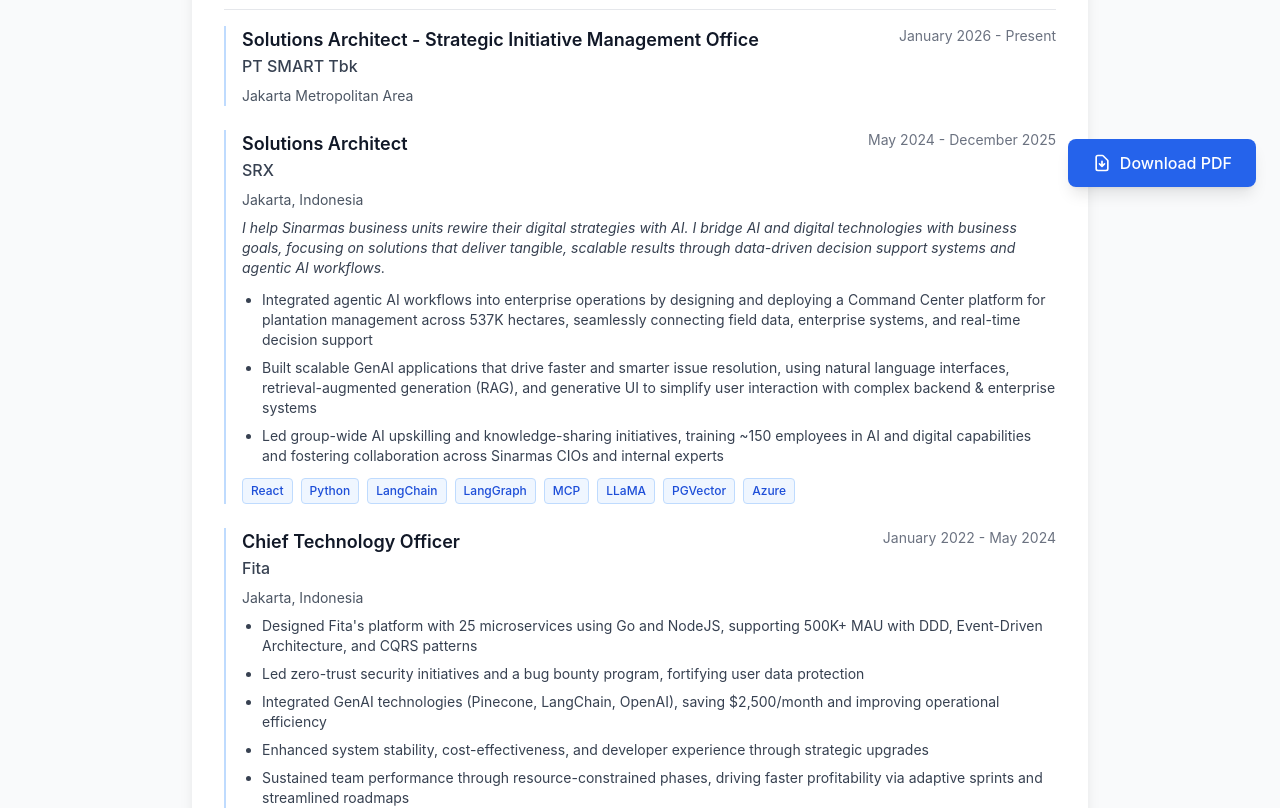
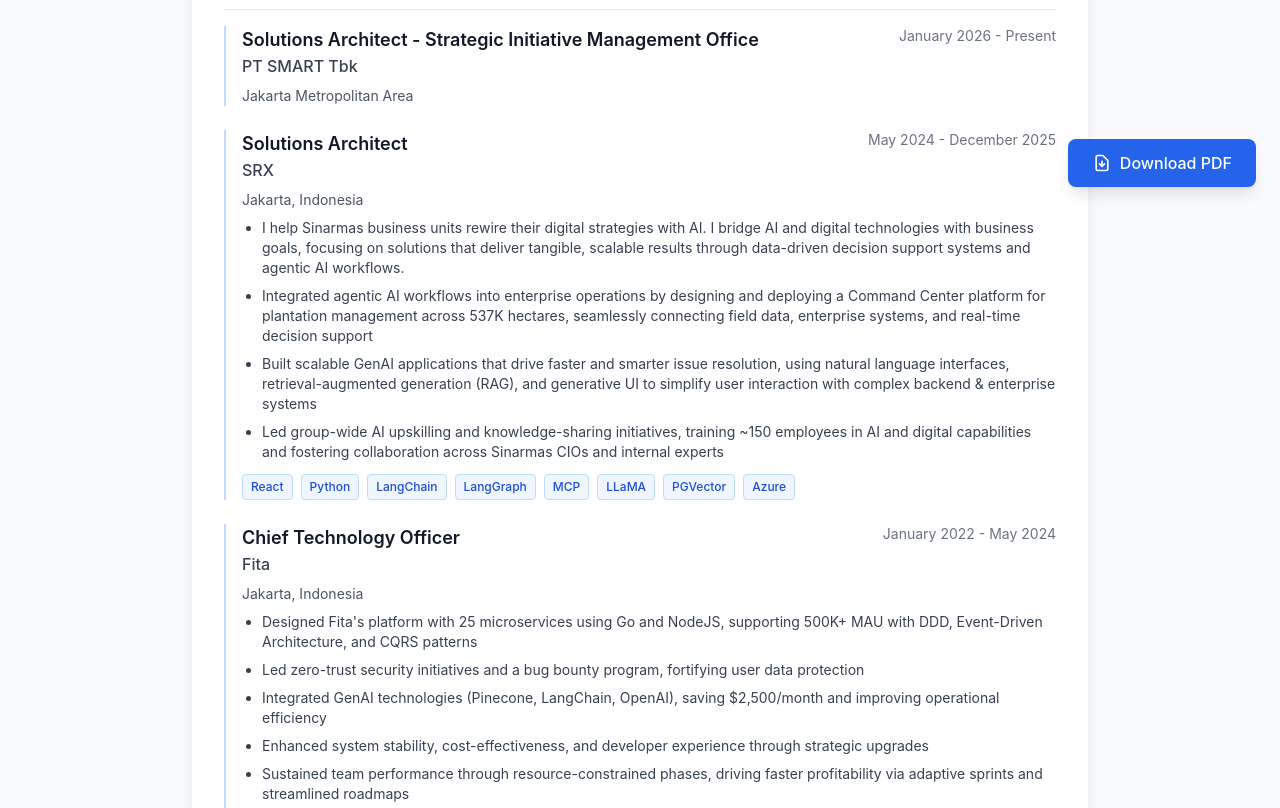
Before and after one commit to gusdewa/resume, a React (Vite) app: page / in a window 1280 px wide. Shown: the part 589-1397 px from the top of the page. Built offline with nearby package versions, Linux system fonts and the light colour scheme.

Commit message:
Render experience descriptions as bullets

```diff
--- a/src/components/Resume/Experience.tsx
+++ b/src/components/Resume/Experience.tsx
@@ -19,16 +19,20 @@
               <span className="text-sm text-gray-500 whitespace-nowrap ml-4">{exp.period}</span>
             </div>
             <p className="text-sm text-gray-600 mb-2">{exp.location}</p>
-            {exp.description && (
-              <p className="text-sm text-gray-700 mb-3 italic">{exp.description}</p>
-            )}
-            {exp.highlights && exp.highlights.length > 0 && (
-              <ul className="list-disc list-outside ml-5 space-y-2 text-sm text-gray-700">
-                {exp.highlights.map((highlight, idx) => (
-                  <li key={idx}>{highlight}</li>
-                ))}
-              </ul>
-            )}
+            {(() => {
+              const bullets = [
+                ...(exp.description ? [exp.description] : []),
+                ...(exp.highlights ?? [])
+              ];
+
+              return bullets.length > 0 ? (
+                <ul className="list-disc list-outside ml-5 space-y-2 text-sm text-gray-700">
+                  {bullets.map((highlight, idx) => (
+                    <li key={idx}>{highlight}</li>
+                  ))}
+                </ul>
+              ) : null;
+            })()}
             {exp.technologies && exp.technologies.length > 0 && (
               <div className="mt-3 flex flex-wrap gap-2">
                 {exp.technologies.map((tech, idx) => (
```
